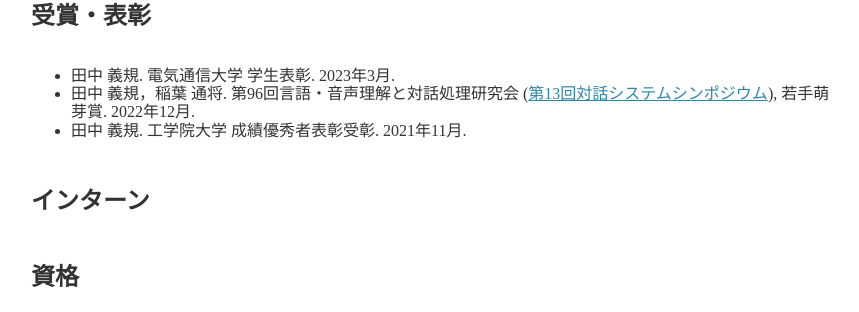
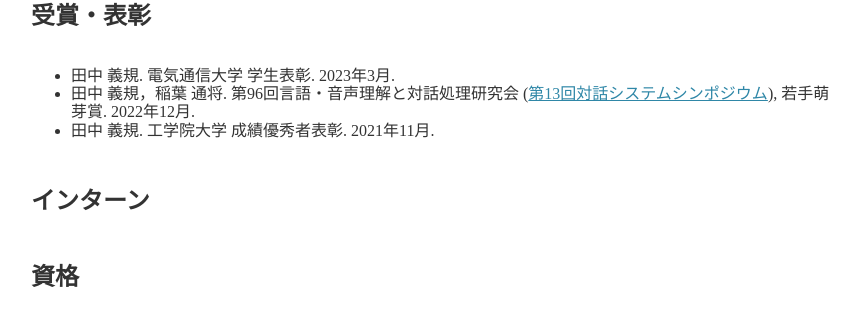
Before and after one commit to yoshi-chanaka/yoshi-chanaka.github.io, a Jekyll site: the page built from about.md, in a window 1280 px wide. Shown: the part 1176-1488 px from the top of the page, without its empty margins (209-1068 px from the left). Built offline with Jekyll 4.4.1, drawn with Linux system fonts in a browser that asks for light colours; nearby versions of some CDN libraries.

Commit message:
update_about20240730

```diff
--- a/about.md
+++ b/about.md
@@ -34,7 +34,7 @@ permalink: /about/
 ## 受賞・表彰
 * 田中 義規. 電気通信大学 学生表彰. 2023年3月.
 * 田中 義規，稲葉 通将. 第96回言語・音声理解と対話処理研究会 ([第13回対話システムシンポジウム](https://jsai-slud.github.io/sig-slud/archive/award.html)), 若手萌芽賞. 2022年12月.
-* 田中 義規. 工学院大学 成績優秀者表彰受彰. 2021年11月.
+* 田中 義規. 工学院大学 成績優秀者表彰. 2021年11月.
 
 
 
```
